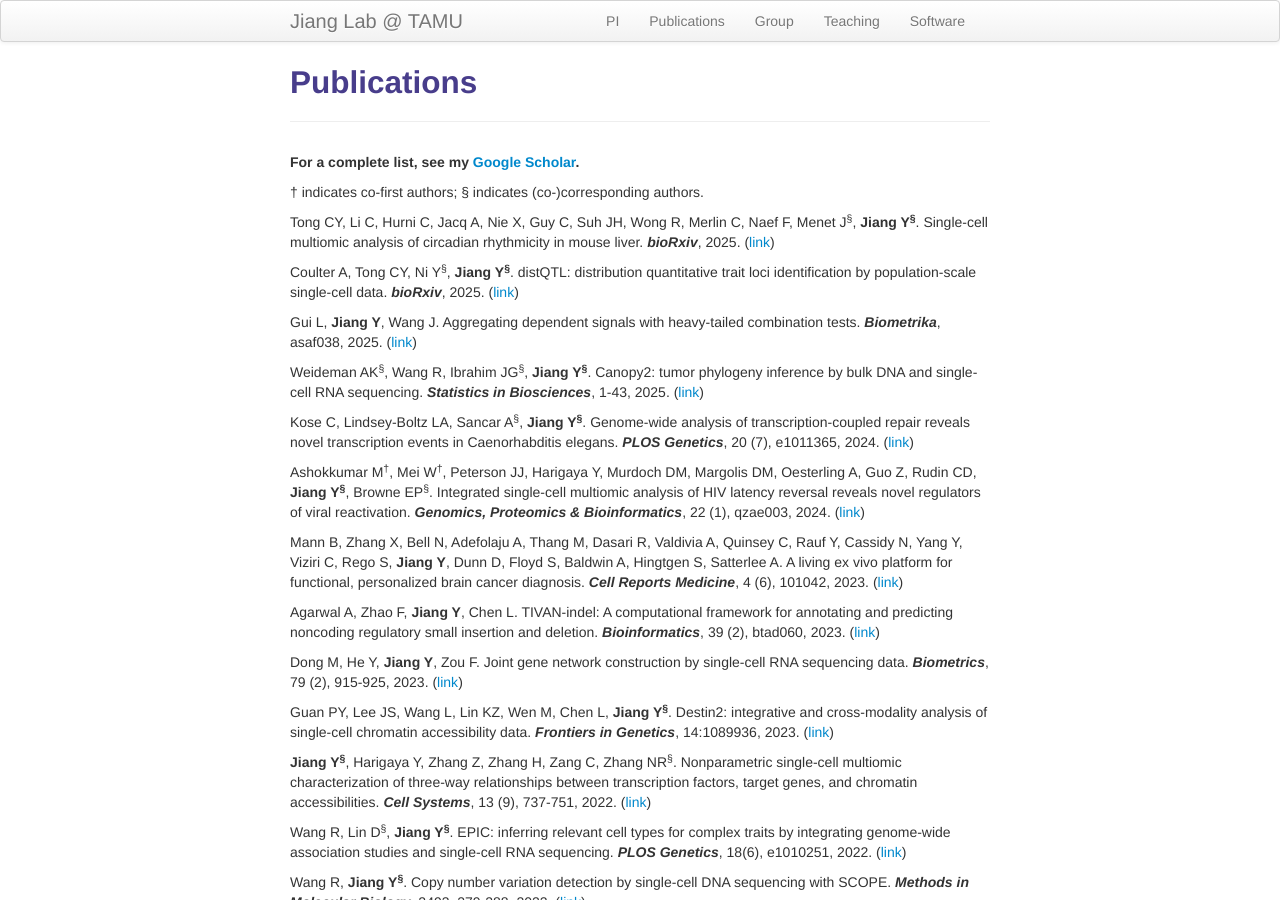
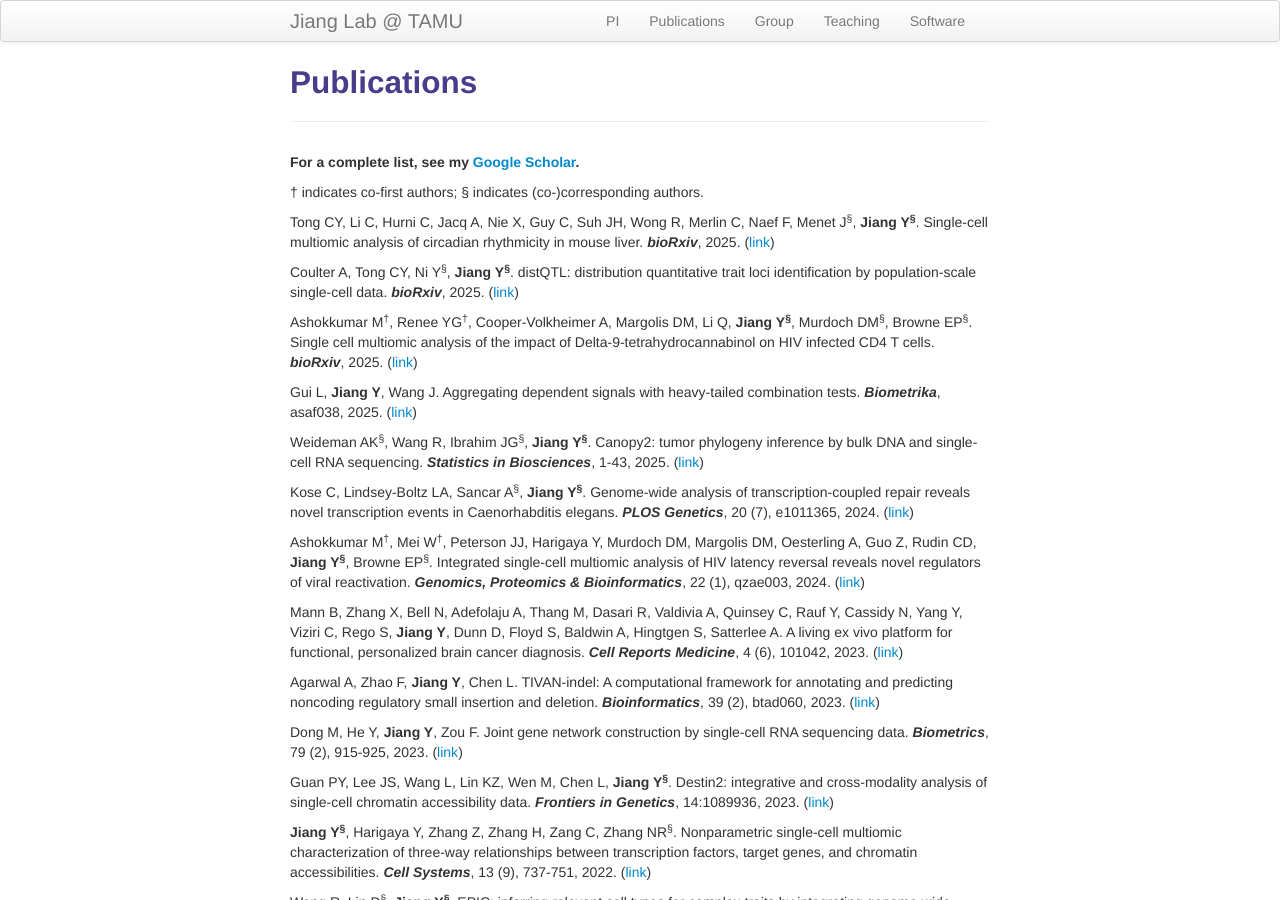
Before and after one commit to yuchaojiang/yuchaojiang.github.io, a Jekyll site: the page built from pages/pubs.md, in a window 1280 px wide and 900 px high. Built offline with Jekyll 4.4.1, drawn with Linux system fonts in a browser that asks for light colours.

Commit message:
Update pubs.md

```diff
--- a/pages/pubs.md
+++ b/pages/pubs.md
@@ -11,6 +11,8 @@ description: Yuchao Jiang's publications
 Tong CY, Li C, Hurni C, Jacq A, Nie X, Guy C, Suh JH, Wong R, Merlin C, Naef F, Menet J<sup>&sect;</sup>, **Jiang Y<sup>&sect;</sup>**. Single-cell multiomic analysis of circadian rhythmicity in mouse liver. ***bioRxiv***, 2025. ([link](https://www.biorxiv.org/content/10.1101/2025.04.03.647044v2))
 
 Coulter A, Tong CY, Ni Y<sup>&sect;</sup>, **Jiang Y<sup>&sect;</sup>**. distQTL: distribution quantitative trait loci identification by population-scale single-cell data. ***bioRxiv***, 2025. ([link](https://www.biorxiv.org/content/10.1101/2025.04.04.647121v1))
+
+Ashokkumar M<sup>&dagger;</sup>, Renee YG<sup>&dagger;</sup>, Cooper-Volkheimer A, Margolis DM, Li Q, **Jiang Y<sup>&sect;</sup>**, Murdoch DM<sup>&sect;</sup>, Browne EP<sup>&sect;</sup>. Single cell multiomic analysis of the impact of Delta-9-tetrahydrocannabinol on HIV infected CD4 T cells. ***bioRxiv***, 2025. ([link](https://www.biorxiv.org/content/10.1101/2025.06.02.657468v1))
 
 Gui L, **Jiang Y**, Wang J. Aggregating dependent signals with heavy-tailed combination tests. ***Biometrika***, asaf038, 2025. ([link](https://academic.oup.com/biomet/advance-article/doi/10.1093/biomet/asaf038/8153900?utm_source=authortollfreelink&utm_campaign=biomet&utm_medium=email&guestAccessKey=1956b79e-6421-46f7-a5b0-e07d93e17090))
 
```
